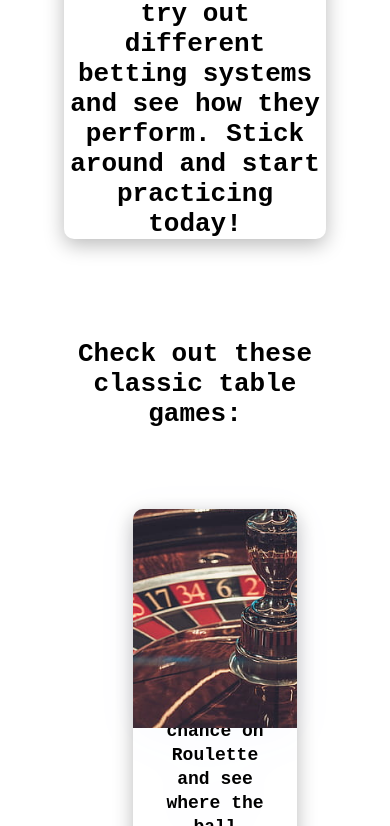
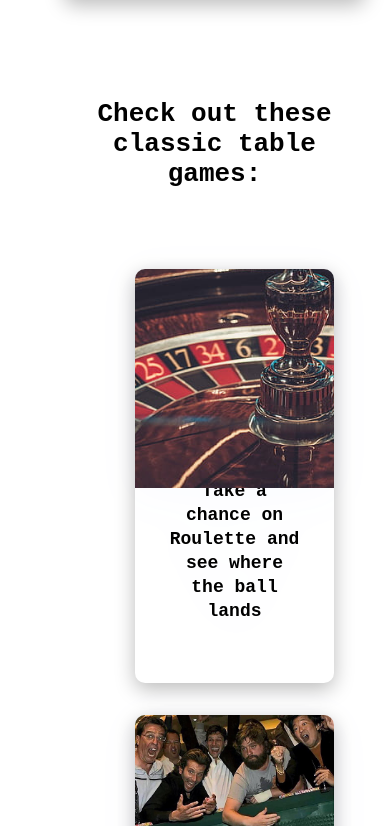
Before and after one commit to Johnhuber3/StratSim, a React (Create React App) app: page / in a window 390 px wide. Shown: the part 2455-3281 px from the top of the page. Built offline with nearby package versions, Linux system fonts and the light colour scheme.

Commit message:
made container 110% for mobile testing

```diff
--- a/src/Styles.css
+++ b/src/Styles.css
@@ -384,6 +384,7 @@ body {
     margin: 0px;
     text-align: center;
     padding-top: 0px;
+    width: 110%;
 }
 
 @media (max-width: 768px) {
```
